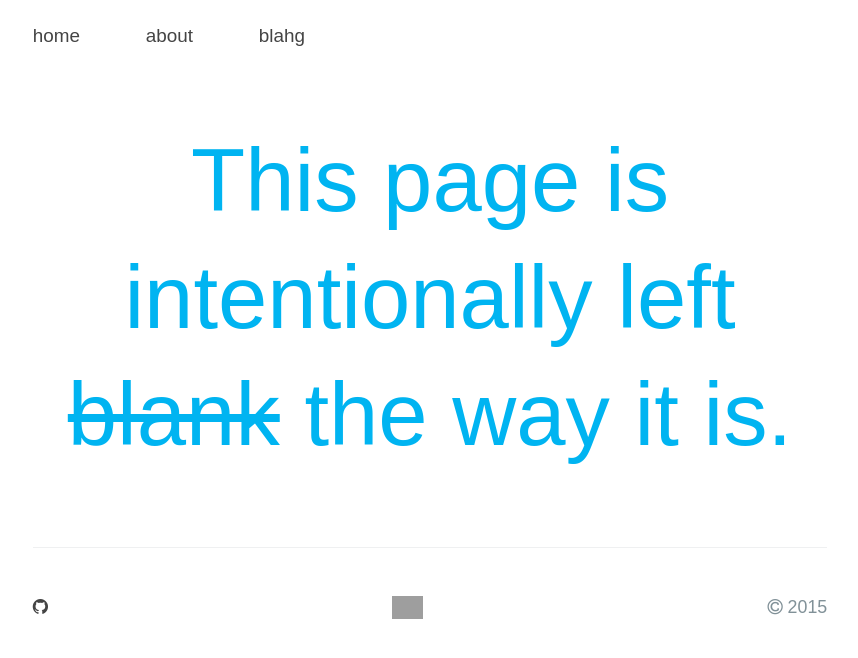
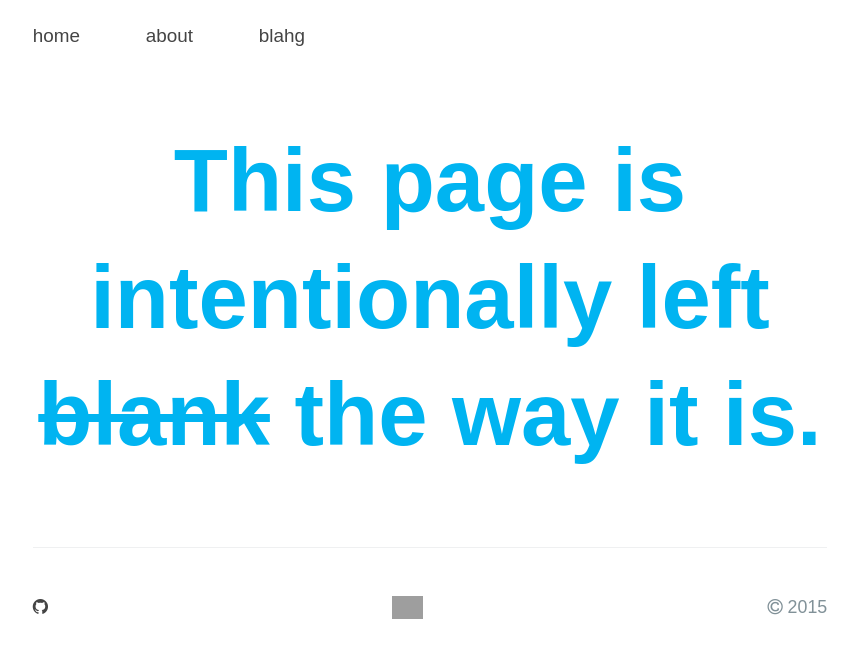
Before and after one commit to a-mar/a-mar.github.io, a Jekyll site: the page built from index.html, in a window 1280 px wide. Shown: the top 658 px of the page, without its empty margins (210-1068 px from the left). Built offline with Jekyll 4.4.1, drawn with Linux system fonts in a browser that asks for light colours; nearby versions of some CDN libraries; some web fonts are replaced; Markdown is read by kramdown in place of the engine named in the settings; grey boxes are pictures that could not be loaded.

Commit message:
Update main.css

```diff
--- a/stylesheets/main.css
+++ b/stylesheets/main.css
@@ -12,12 +12,42 @@
   src: url('https://raw.githubusercontent.com/a-mar/shiz/master/ergh/NuvoWeb-Medi.woff') format('woff');
 }
 
+@font-face {
+  font-family:'FiraBook';
+  src: url('https://raw.githubusercontent.com/a-mar/shiz/master/ergh/FiraSans-Book.woff') format('woff');
+}
+
+@font-face {
+  font-family:'FiraBookIt';
+  src: url('https://raw.githubusercontent.com/a-mar/shiz/master/ergh/FiraSans-BookItalic.woff') format('woff');
+}
+
+@font-face {
+  font-family:'FiraMed';
+  src: url('https://raw.githubusercontent.com/a-mar/shiz/master/ergh/FiraSans-Medium.woff') format('woff');
+}
+
+@font-face {
+  font-family:'FiraMedIt';
+  src: url('https://raw.githubusercontent.com/a-mar/shiz/master/ergh/FiraSans-MediumItalic.woff') format('woff');
+}
+
+@font-face {
+  font-family:'CooHewBk';
+  src: url('https://raw.githubusercontent.com/a-mar/shiz/master/ergh/CooperHewitt-Book.woff') format('woff');
+}
+
+@font-face {
+  font-family:'CooHewTh';
+  src: url('https://raw.githubusercontent.com/a-mar/shiz/master/ergh/CooperHewitt-Thin.woff') format('woff');
+}
+
 body {
   width:73%;
   padding:0px 70px 70px;
   margin-left:auto;
   margin-right:auto;
-  font: 131%/1.32 "Fira Sans", sans-serif;
+  font: 131%/1.32 'FiraBook', sans-serif;
   font-weight: 300;
   color: #606c71; }
 
@@ -31,6 +61,7 @@
 
 h1, h2, h3, h4, h5, h6 {
   color:#00B4F1;
+  font-family:'CooHewBk', sans-serif;
 }
 
 h1 {
@@ -40,7 +71,6 @@
     margin-bottom: 0.67em;
     margin-left: 0;
     margin-right: 0;
-    font-weight: 500;
 }
 
 h2 {
@@ -50,7 +80,6 @@
     margin-bottom: 0.83em;
     margin-left: 0;
     margin-right: 0;
-    font-weight: 500;
 }
 
 h3 {
@@ -60,7 +89,6 @@
     margin-bottom: 1em;
     margin-left: 0;
     margin-right: 0;
-    font-weight: 500;
 }
 
 h4 {
@@ -69,7 +97,6 @@
     margin-bottom: 1.33em;
     margin-left: 0;
     margin-right: 0;
-    font-weight: 500;
 }
 
 h5 {
@@ -80,7 +107,6 @@
     margin-bottom: 1.67em;
     margin-left: 0;
     margin-right: 0;
-    font-weight: 500;
 }
 
 h6 {
@@ -92,15 +118,13 @@
     margin-bottom: 2.33em;
     margin-left: 0;
     margin-right: 0;
-    font-weight: 400;
 }
 
 .page-header {
   font-family:'Bauer', sans-serif;
   color: #fff;
   text-align: center;
-  font-size: 300%;
-  font-weight: 300; }
+  font-size: 300%; }
 .page-header a {
   color: #FEE;
   font-weight:300;
@@ -119,7 +143,6 @@
 .site-footer-owner, .site-footer-credits, .site-footer-other {
   display: block;
   color: #819198;
-  font-weight: 300;
   font-size: 85%;
 }
 
@@ -140,7 +163,6 @@
     display: inline;
     margin-right:100px;
     margin-left:-40px;
-    font-weight: 300;
     font-family:'Nuvo', sans-serif;
     text-transform:lowercase;
     font-size: 90%;
```
